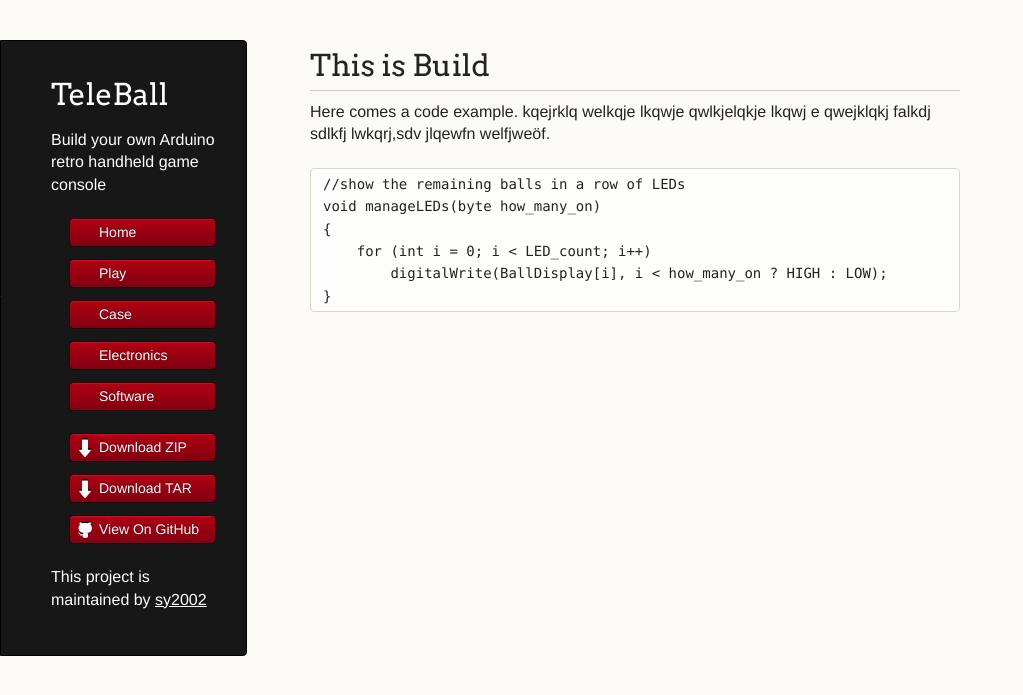
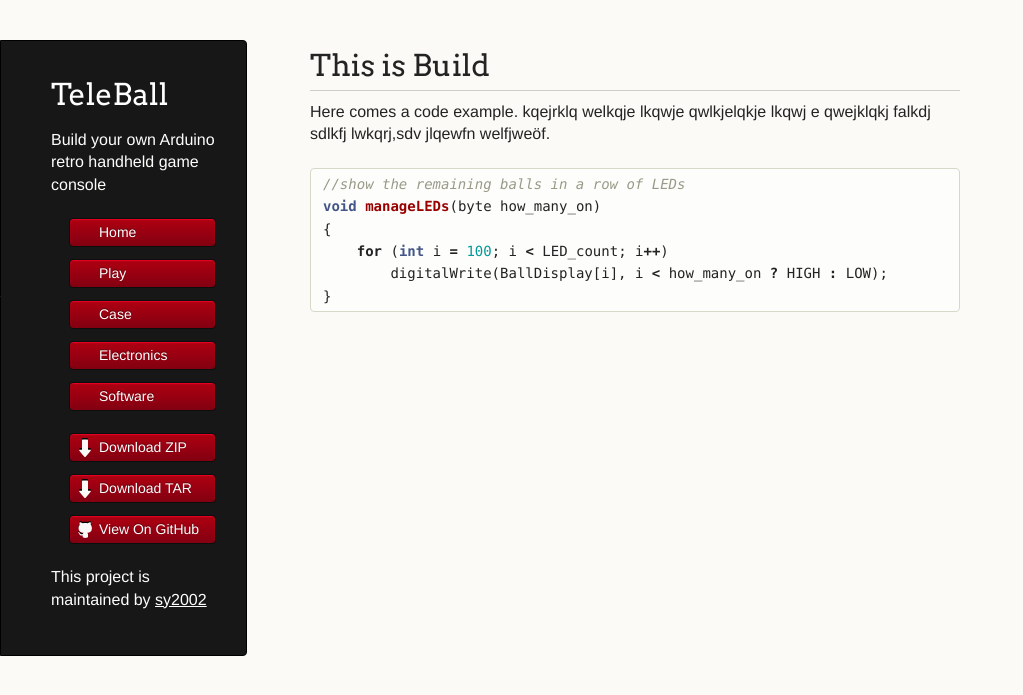
Before and after one commit to sy2002/TeleBall, a Jekyll site: the page built from doc/case.md, in a window 1280 px wide. Shown: the top 695 px of the page, without its empty margins (0-1023 px from the left). Built offline with Jekyll 4.4.1, drawn with Linux system fonts in a browser that asks for light colours.

Commit message:
wip documentation and pages

```diff
--- a/doc/case.md
+++ b/doc/case.md
@@ -9,11 +9,11 @@ This is Build
 Here comes a code example. kqejrklq welkqje lkqwje qwlkjelqkje lkqwj e
 qwejklqkj falkdj sdlkfj lwkqrj,sdv jlqewfn welfjweöf.
 
-{% highlight Arduino %}
+{% highlight cpp %}
 //show the remaining balls in a row of LEDs
 void manageLEDs(byte how_many_on)
 {
-    for (int i = 0; i < LED_count; i++)
+    for (int i = 100; i < LED_count; i++)
         digitalWrite(BallDisplay[i], i < how_many_on ? HIGH : LOW);
 }
 {% endhighlight %}
```
